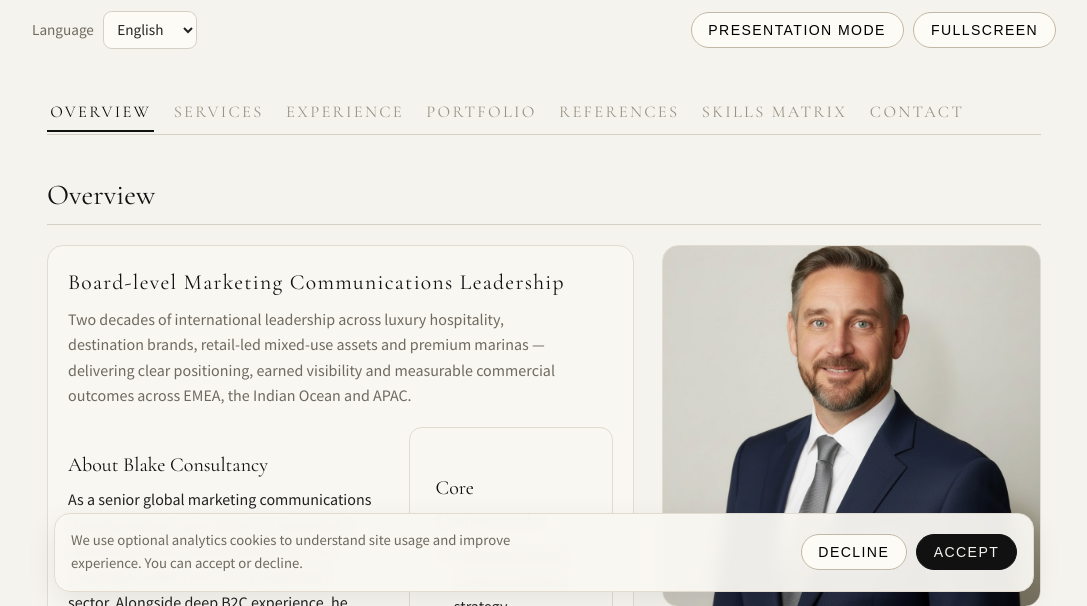
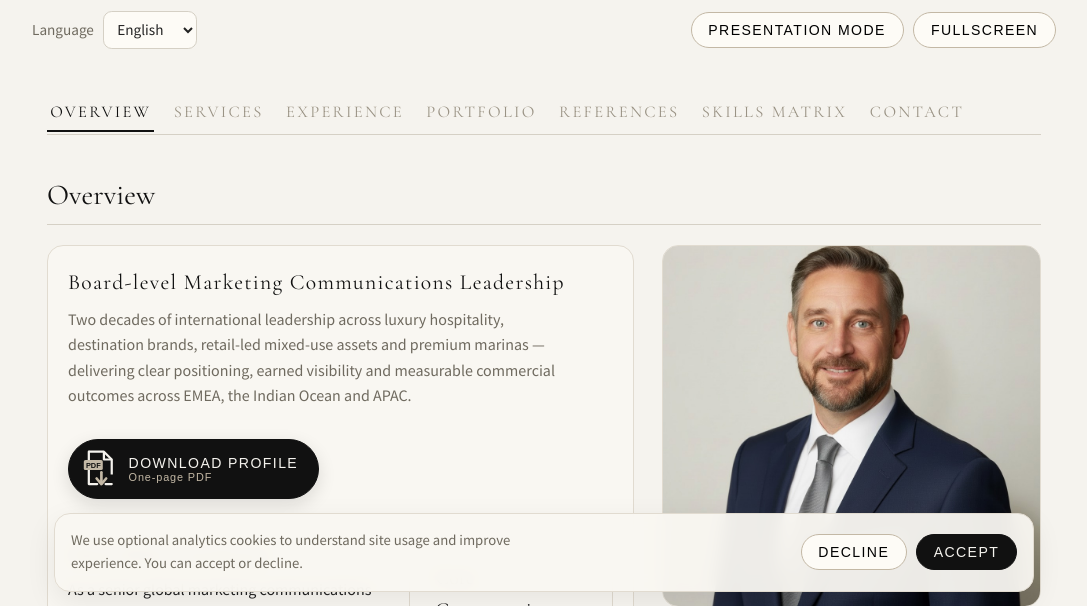
Before and after one commit to euanblake/euanblake.github.io, a plain HTML site: page index.html in a window 1280 px wide. Shown: the part 192-798 px from the top of the page, without its empty margins (96-1183 px from the left). Drawn offline with nearby package versions, Linux system fonts and the light colour scheme.

Commit message:
Add Download Profile button to homepage hero
Co-Authored-By: Claude Opus 5.5 <noreply@anthropic.com>
Claude-Session: https://claude.ai/code/session_01VSi56dB292m76qZUK2B4B4

```diff
--- a/index.html
+++ b/index.html
@@ -147,6 +147,22 @@
       transition: transform 0.18s ease, background 0.18s ease;
     }
     .btn:hover { transform: translateY(-1px); }
+
+    /* Hero profile download button */
+    .btn-download {
+      margin-top: 1rem;
+      padding: 0.6rem 1.25rem 0.6rem 0.9rem;
+      gap: 0.7rem;
+      background: #111111;
+      color: #F5F3EE;
+      border-color: #111111;
+      box-shadow: 0 6px 18px rgba(17,17,17,0.12);
+    }
+    .btn-download:hover { background: #222222; }
+    .btn-download svg { width: 34px; height: 38px; flex: 0 0 auto; letter-spacing: 0; }
+    .btn-download svg text { letter-spacing: 0; }
+    .btn-download .dl-text { display: flex; flex-direction: column; align-items: flex-start; line-height: 1.15; }
+    .btn-download .dl-sub { font-size: 0.68rem; letter-spacing: 0.08em; color: #C3B8A5; text-transform: none; }
     .btn.primary {
       background: #111111;
       color: #F5F3EE;
@@ -651,6 +667,19 @@
           <p class="hero-sub" data-i18n="heroSub">
             Two decades of international leadership across luxury hospitality, destination brands, retail-led mixed-use assets and premium marinas — delivering clear positioning, earned visibility and measurable commercial outcomes across EMEA, the Indian Ocean and APAC.
           </p>
+
+          <button class="btn btn-download" type="button" id="heroDownload" aria-label="Download profile (PDF)">
+            <svg viewBox="0 0 30 34" aria-hidden="true" focusable="false">
+              <path d="M5 1.5h13.5l7 7V22" fill="none" stroke="#F5F3EE" stroke-width="2" stroke-linejoin="round"/>
+              <path d="M18.5 1.5v7h7" fill="none" stroke="#F5F3EE" stroke-width="2" stroke-linejoin="round"/>
+              <path d="M5 1.5v29h7.5M25.5 30.5H20" fill="none" stroke="#F5F3EE" stroke-width="2" stroke-linecap="round" stroke-linejoin="round"/>
+              <rect x="0.5" y="9" width="17" height="9" rx="1.5" fill="#C3B8A5"/>
+              <text x="9" y="16.2" text-anchor="middle" font-family="Arial, Helvetica, sans-serif" font-size="6.6" font-weight="700" fill="#111111" letter-spacing="0">PDF</text>
+              <path d="M16.25 20v8.5" stroke="#C3B8A5" stroke-width="2.4" stroke-linecap="round"/>
+              <path d="M12 25.5l4.25 5 4.25-5" fill="none" stroke="#C3B8A5" stroke-width="2.4" stroke-linecap="round" stroke-linejoin="round"/>
+            </svg>
+            <span class="dl-text"><span data-i18n="heroDownloadBtn">Download Profile</span><span class="dl-sub">One-page PDF</span></span>
+          </button>
 
           <div class="grid-2" style="margin-top:1.1rem;">
             <div>
@@ -1335,9 +1364,7 @@
       const key = currentVariantKey();
       return key && VARIANTS[key].pdf ? VARIANTS[key].pdf : "Euan_Blake_Profile.pdf";
     }
-    document.getElementById("downloadOverview").addEventListener("click", () => {
-      const ok = window.confirm("Download the Overview PDF now?");
-      if (!ok) return;
+    function downloadProfile() {
       const a = document.createElement("a");
       a.href = "downloads/" + currentPdfName() + "?v=" + PDF_VERSION;
       a.target = "_blank";
@@ -1346,7 +1373,11 @@
       document.body.appendChild(a);
       a.click();
       a.remove();
+    }
+    document.getElementById("downloadOverview").addEventListener("click", () => {
+      if (window.confirm("Download the Overview PDF now?")) downloadProfile();
     });
+    document.getElementById("heroDownload").addEventListener("click", downloadProfile);
 
     /***********************
      * Slideshow (loops through ALL portfolio images)
@@ -1598,6 +1629,7 @@
         contactTitle: "Contact",
         contactIntro: "For consultancy engagements, project discussions or speaking opportunities, please get in touch via email or LinkedIn.",
         downloadBtn: "Overview (Download)",
+        heroDownloadBtn: "Download Profile",
         emailBtn: "Email",
         linkedinBtn: "LinkedIn",
         backToTopInline: "Back to top",
@@ -1641,6 +1673,7 @@
         contactTitle: "Контакт",
         contactIntro: "По вопросам сотрудничества, проектов или выступлений свяжитесь по email или через LinkedIn.",
         downloadBtn: "Профиль (скачать)",
+        heroDownloadBtn: "Скачать профиль",
         emailBtn: "Email",
         linkedinBtn: "LinkedIn",
         backToTopInline: "Наверх",
@@ -1677,6 +1710,7 @@
         contactTitle: "Contatti",
         contactIntro: "Per incarichi di consulenza, progetti o interventi, contattami via email o su LinkedIn.",
         downloadBtn: "Profilo (Download)",
+        heroDownloadBtn: "Scarica il profilo",
         emailBtn: "Email",
         linkedinBtn: "LinkedIn",
         backToTopInline: "Torna su",
@@ -1713,6 +1747,7 @@
         contactTitle: "Kontakt",
         contactIntro: "Für Beratungsmandate, Projektgespräche oder Speaking-Anfragen kontaktieren Sie mich bitte per E-Mail oder über LinkedIn.",
         downloadBtn: "Profil (Download)",
+        heroDownloadBtn: "Profil herunterladen",
         emailBtn: "Email",
         linkedinBtn: "LinkedIn",
         backToTopInline: "Nach oben",
@@ -1749,6 +1784,7 @@
         contactTitle: "التواصل",
         contactIntro: "لأعمال الاستشارات أو مناقشة المشاريع أو فرص التحدث، يُرجى التواصل عبر البريد الإلكتروني أو LinkedIn.",
         downloadBtn: "الملف (تنزيل)",
+        heroDownloadBtn: "تنزيل الملف الشخصي",
         emailBtn: "البريد",
         linkedinBtn: "LinkedIn",
         backToTopInline: "العودة للأعلى",
```
